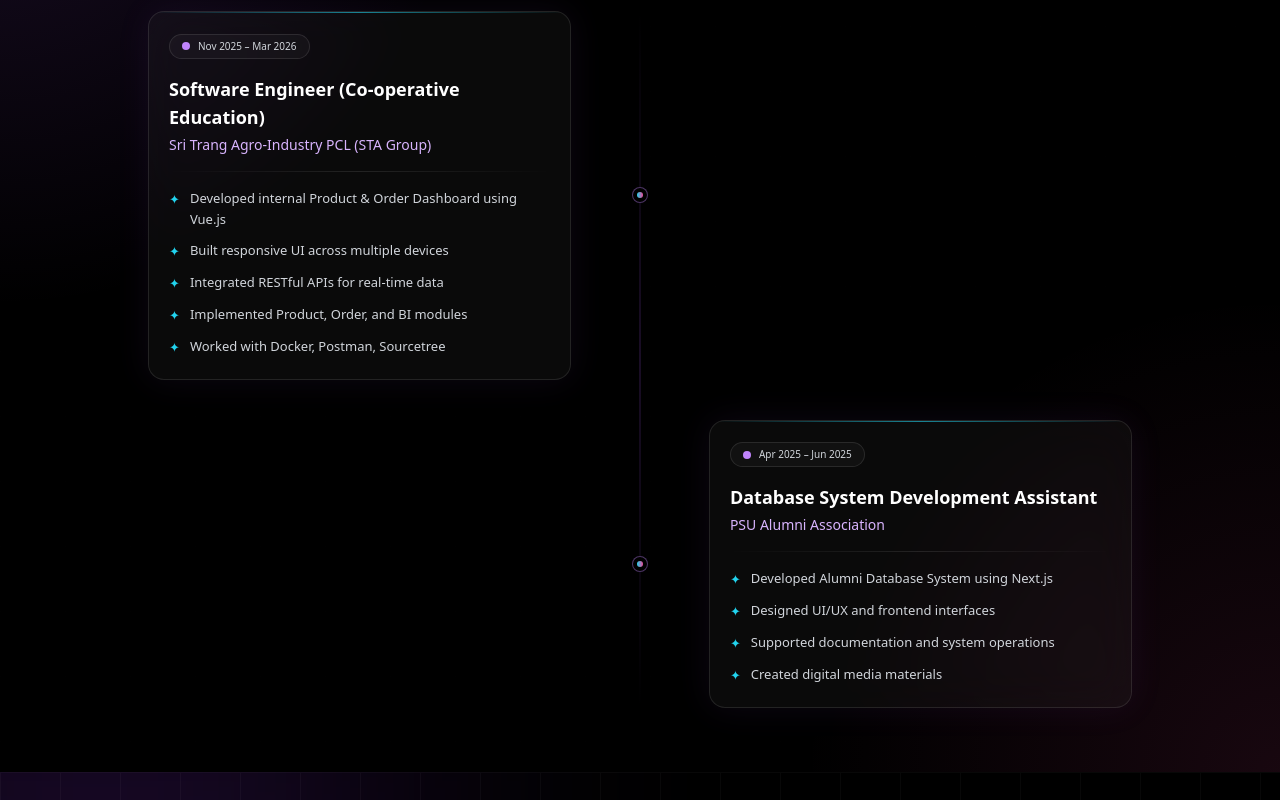
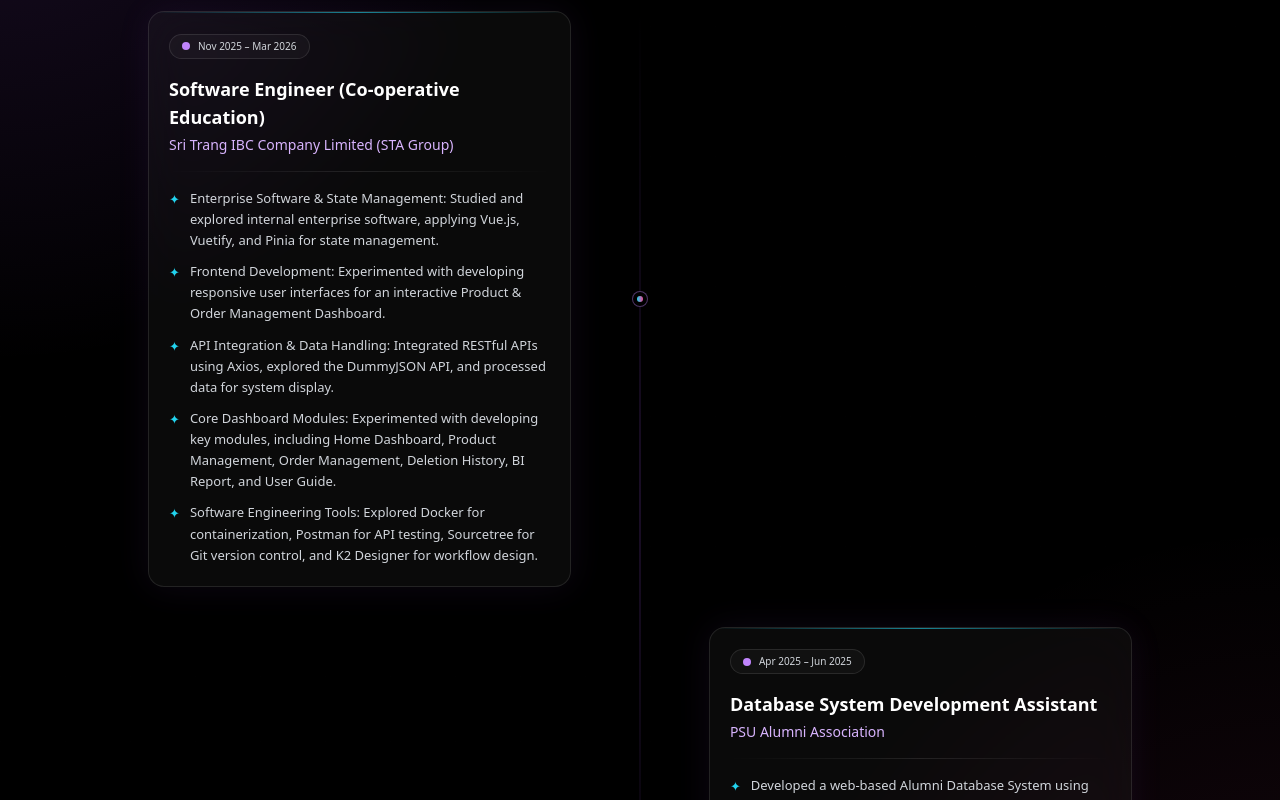
Before and after one commit to Siriratri12/Pray-Portfolio, a React app: page / in a window 1280 px wide. Shown: the part 2940-3740 px from the top of the page. Built offline with nearby package versions, Linux system fonts and the light colour scheme; the HTML template or start-up script is replaced by a standard one.

Commit message:
Revise experience entries in Experience.jsx
Updated company names and enhanced project details for experience entries.

```diff
--- a/src/components/Experience.jsx
+++ b/src/components/Experience.jsx
@@ -3,14 +3,14 @@
 const experiences = [
   {
     title: "Software Engineer (Co-operative Education)",
-    company: "Sri Trang Agro-Industry PCL (STA Group)",
+    company: "Sri Trang IBC Company Limited (STA Group)",
     period: "Nov 2025 – Mar 2026",
     details: [
-      "Developed internal Product & Order Dashboard using Vue.js",
-      "Built responsive UI across multiple devices",
-      "Integrated RESTful APIs for real-time data",
-      "Implemented Product, Order, and BI modules",
-      "Worked with Docker, Postman, Sourcetree",
+      "Enterprise Software & State Management: Studied and explored internal enterprise software, applying Vue.js, Vuetify, and Pinia for state management.",
+      "Frontend Development: Experimented with developing responsive user interfaces for an interactive Product & Order Management Dashboard.",
+      "API Integration & Data Handling: Integrated RESTful APIs using Axios, explored the DummyJSON API, and processed data for system display.",
+      "Core Dashboard Modules: Experimented with developing key modules, including Home Dashboard, Product Management, Order Management, Deletion History, BI Report, and User Guide.",
+      "Software Engineering Tools: Explored Docker for containerization, Postman for API testing, Sourcetree for Git version control, and K2 Designer for workflow design.",
     ],
   },
 
@@ -19,10 +19,10 @@
     company: "PSU Alumni Association",
     period: "Apr 2025 – Jun 2025",
     details: [
-      "Developed Alumni Database System using Next.js",
-      "Designed UI/UX and frontend interfaces",
-      "Supported documentation and system operations",
-      "Created digital media materials",
+      "Developed a web-based Alumni Database System using Next.",
+      "Designed intuitive and user-friendly UI/UX interfaces while supporting frontend developments",
+      "Assisted in system operations, documentation processes, and event coordination",
+      "Contributed to digital media and public relations materials for organizational communication",
     ],
   },
 ];
```
